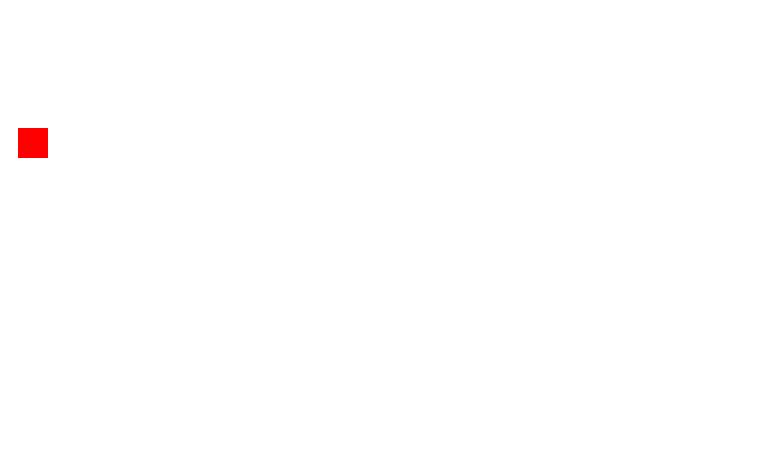
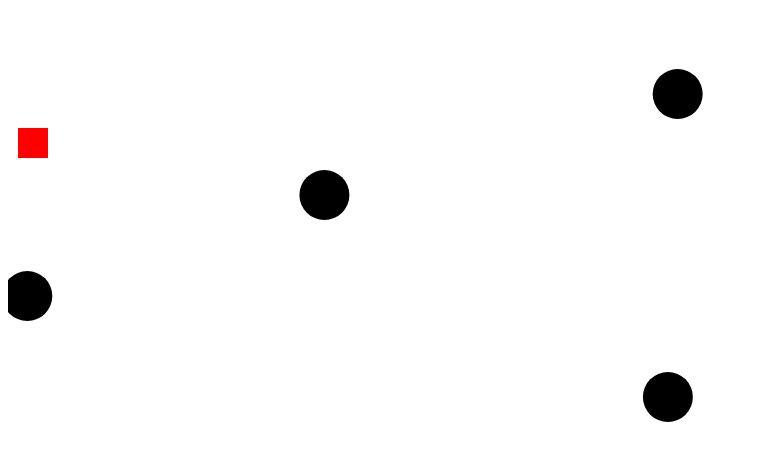
Before and after one commit to AldeRoberge/DEMERS_ROBERGE_Alexandre_TP1_ARN2304, a plain HTML site: page game.html in a window 1280 px wide. Shown: the top 460 px of the page, without its empty margins (0-758 px from the left). Drawn offline with Linux system fonts and the light colour scheme.

Commit message:
Working on deltaTiming

```diff
--- a/game.html
+++ b/game.html
@@ -9,12 +9,24 @@
 
 <script>
 
+    var a = [];
+
     var myGamePiece;
+
+    var objectSpawner;
 
     function startGame() {
         myGamePiece = new PlayerObject(10, 120);
+
+
         myGameArea.start();
+
+        objectSpawner = new StarSpawner();
+
     }
+
+
+
 
     var myGameArea = {
         canvas: document.createElement("canvas"),
@@ -37,9 +49,6 @@
         }
     }
 
-
-
-
     function PlayerObject(x, y) {
 
         const playerObjectWidth = 30;
@@ -51,13 +60,56 @@
         this.x = x;
         this.y = y;
 
-        this.update = function () {
-            let ctx = myGameArea.context;
+        this.update = function (gameTick, ctx) {
             ctx.fillStyle = playerObjectColor;
             ctx.fillRect(this.x, this.y, this.width, this.height);
         }
 
     }
+
+    function StarSpawner() {
+
+        var index = 0;
+
+        this.update = function (gameTick) {
+            index++;
+
+            if (index > 100) {
+                console.log("Spawing...");
+                index = 0;
+
+                a.push(new Star());
+            }
+        }
+
+        a.push(this);
+    }
+
+
+    // A star is an aesthetic object
+    function Star() {
+
+        var width = 10;
+        var height = 10;
+
+        this.x = Math.random() * 1000;
+        this.y = -10;
+        this.z = 1;
+
+        this.update = function (gameTick, context) {
+            // Update position
+            this.y += 1;
+
+            let cercle = new Path2D();
+            cercle.arc(this.x, this.y, 25, 0, 2 * Math.PI);
+
+            context.fillStyle = "black";
+            context.fill(cercle);
+
+        }
+    }
+
+    var gameTick = 0;
 
     // Updates the game
     function updateGameArea() {
@@ -68,7 +120,22 @@
             myGamePiece.x = myGameArea.x;
             myGamePiece.y = myGameArea.y;
         }
-        myGamePiece.update();
+
+        gameTick++;
+
+        console.log("Updating " + a.length + " objects with time delta " + gameTick);
+
+        a.forEach(element => {
+                //console.log("Updating " + element);
+                element.update(gameTick, myGameArea.context);
+
+                // Clear the graph path before repainting
+                myGameArea.context.beginPath();
+            }
+        );
+
+        // Draw the game object on top of everything else
+        myGamePiece.update(gameTick, myGameArea.context);
     }
 </script>
 
```
Also changed, not shown: index.html (+1 -0 lines).
